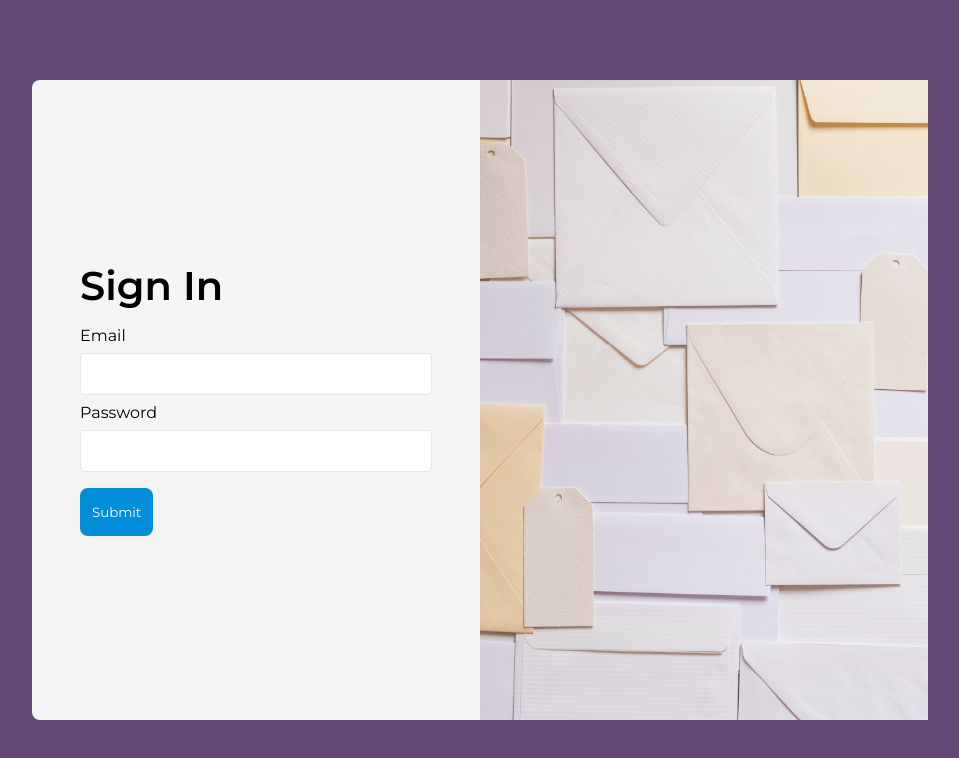
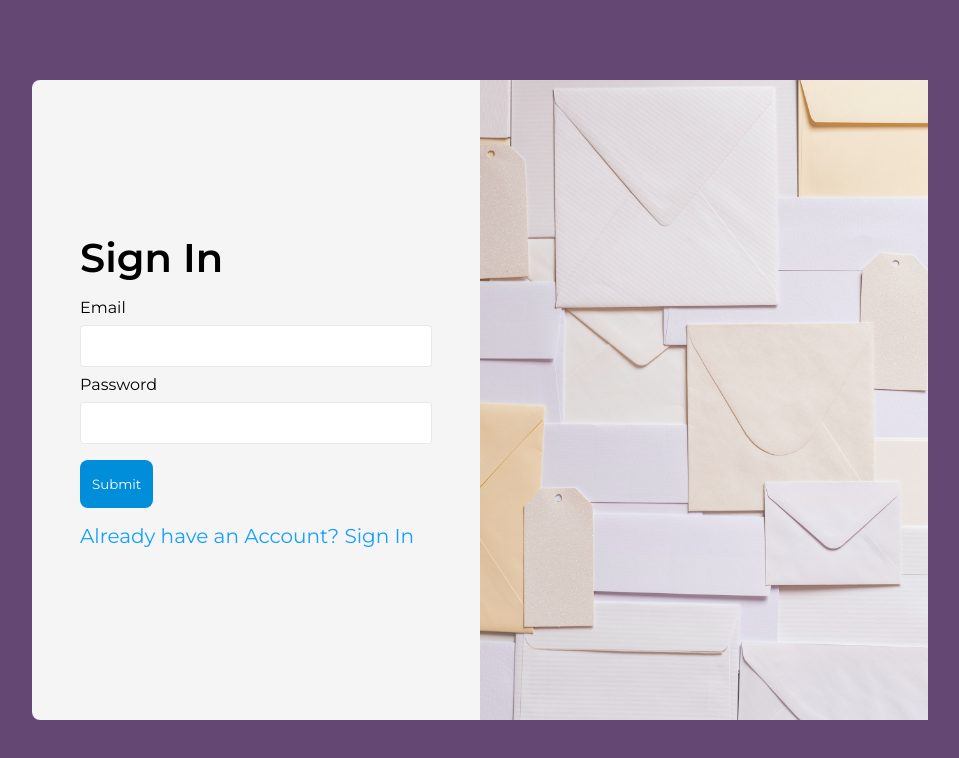
Before and after one commit to TwitoCode/Post-It-Client, a React (Create React App) app: page /account/signin in a window 1280 px wide. Shown: the top 758 px of the page, without its empty margins (160-1119 px from the left). Built offline with nearby package versions, Linux system fonts and the light colour scheme.

Commit message:
-can sign out through navbar -Home page detects if the user is signed in

```diff
--- a/src/components/misc/Navbar/Navbar.scss
+++ b/src/components/misc/Navbar/Navbar.scss
@@ -53,6 +53,11 @@
 			font-weight: 400;
 			font-size: 1.25rem;
 		}
+
+		.sign-out {
+			@include Button;
+			margin-left: 2rem;
+		}
 	}
 }
 
--- a/src/components/misc/Navbar/Navbar.tsx
+++ b/src/components/misc/Navbar/Navbar.tsx
@@ -1,11 +1,13 @@
-import React, { FC } from 'react';
+import React, { FC, useContext } from 'react';
 import { Link } from 'react-router-dom';
 import './Navbar.scss';
 import { useAuthState } from 'react-firebase-hooks/auth';
 import { auth } from '../../../fire';
+import { AuthContext } from '../../contexts/AuthContext';
 
 export const Navbar: FC = () => {
 	const [user] = useAuthState(auth);
+	const { signOut } = useContext(AuthContext);
 
 	return (
 		<div className='bar'>
@@ -36,7 +38,14 @@ export const Navbar: FC = () => {
 								</Link>
 							</>
 						)}
-						{user && <h1 className='username'>Signed in as {user.displayName}</h1>}
+						{user && (
+							<>
+								<h1 className='username'>Signed in as {user.displayName}</h1>
+								<button className='sign-out' onClick={() => signOut()}>
+									Sign Out
+								</button>
+							</>
+						)}
 					</div>
 				</div>
 			</div>
--- a/src/components/misc/UserForm/UserForm.scss
+++ b/src/components/misc/UserForm/UserForm.scss
@@ -40,6 +40,16 @@ form {
 		}
 	}
 
+	.link-container {
+		padding: 1rem;
+    padding-left: 0;
+
+		.link {
+			@include Link;
+			color: #14a1ff;
+		}
+	}
+
 	.error {
 		color: #a80000;
 		font-weight: 400;
--- a/src/components/misc/UserForm/UserForm.tsx
+++ b/src/components/misc/UserForm/UserForm.tsx
@@ -1,4 +1,5 @@
 import React, { FormEvent, ReactElement, useContext, useState } from 'react';
+import { Link } from 'react-router-dom';
 import { AuthContext } from '../../contexts/AuthContext';
 import './UserForm.scss';
 
@@ -68,6 +69,11 @@ export const UserForm = (props: Props): ReactElement => {
 					<button type='submit' className='submit-button'>
 						Submit
 					</button>
+					<div className='link-container'>
+						<Link to='/account/signin' className='link'>
+							Don't have an Account? Sign Up
+						</Link>
+					</div>
 					<h1 className='error'>{error}</h1>
 				</form>
 			)}
@@ -85,6 +91,12 @@ export const UserForm = (props: Props): ReactElement => {
 					<button type='submit' className='submit-button'>
 						Submit
 					</button>
+					<div className='link-container'>
+						<Link to='/account/signup' className='link'>
+							Already have an Account? Sign In
+						</Link>
+					</div>
+
 					<h1 className='error'>{error}</h1>
 				</form>
 			)}
--- a/src/components/pages/HomeContainer.tsx
+++ b/src/components/pages/HomeContainer.tsx
@@ -1,11 +1,16 @@
 import React, { FC } from 'react';
-// import { auth } from '../../fire';
+import { useAuthState } from 'react-firebase-hooks/auth';
+import { auth } from '../../fire';
+import { InHome } from './InHome/InHome';
 import { OutHome } from './OutHome/OutHome';
 
 export const HomeContainer: FC = () => {
+	const [user] = useAuthState(auth);
+
 	return (
 		<>
-			<OutHome />
+			{user && <InHome />}
+			{!user && <OutHome />}
 		</>
 	);
 };
--- a/src/components/pages/InHome/InHome.tsx
+++ b/src/components/pages/InHome/InHome.tsx
@@ -1,5 +1,12 @@
 import React, { FC } from 'react';
+import { Navbar } from '../../misc/Navbar/Navbar';
+import { Jumbotron } from './Jumbotron/Jumbotron';
 
 export const InHome: FC = () => {
-	return <div></div>;
+	return (
+		<>
+			<Navbar />
+			<Jumbotron />
+		</>
+	);
 };
--- /dev/null
+++ b/src/components/pages/InHome/Jumbotron/Jumbotron.tsx
@@ -0,0 +1,21 @@
+import React, { FC } from 'react';
+import { Link } from 'react-router-dom';
+import './Jumbotron.scss';
+
+export const Jumbotron: FC = () => {
+	return (
+		<div className='jumbotron'>
+			<div className='details'>
+				<h1 className='header'>Welcome Back!</h1>
+				<h3 className='header-body'>
+					Go to the posts section to see what people are up to
+				</h3>
+				<div className='buttons'>
+					<Link to='/posts'>
+						<button>All Posts</button>
+					</Link>
+				</div>
+			</div>
+		</div>
+	);
+};
```
Also changed, not shown: src/components/pages/InHome/Jumbotron/Jumbotron.scss (added).
